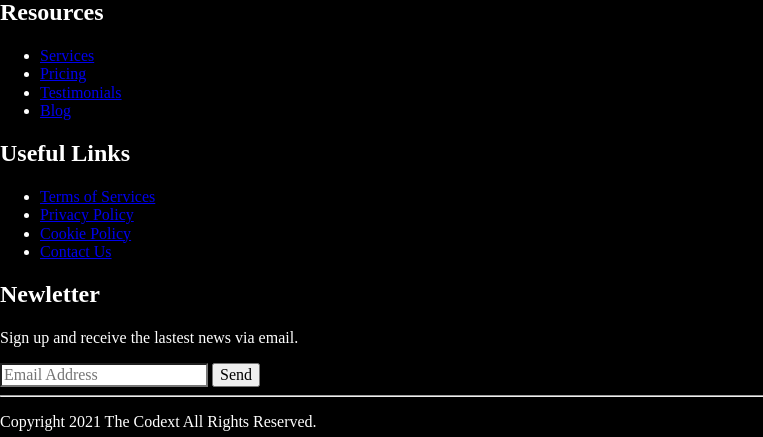
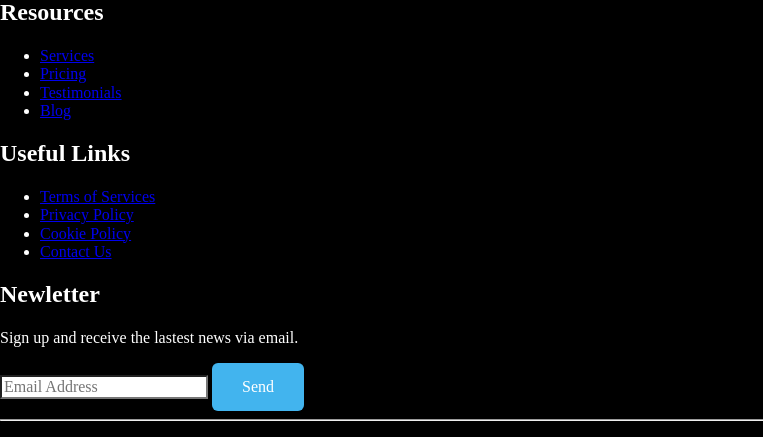
Before and after one commit to ls3648/Info-151, a plain HTML site: page index.html in a window 1280 px wide. Shown: the part 200-637 px from the top of the page, without its empty margins (0-763 px from the left). Drawn offline with Linux system fonts and the light colour scheme.

Commit message:
Added Button

```diff
--- a/index.html
+++ b/index.html
@@ -64,7 +64,7 @@
                 <div>
                     <form action="#">
                         <input type="text" placeholder="Email Address">
-                        <button>Send</button>
+                        <button class="blue-btn">Send</button>
                     </form>
                 </div>
             </section>
--- a/scss/components/_buttons.scss
+++ b/scss/components/_buttons.scss
@@ -1,3 +1,13 @@
 /* =============
     Buttons
 ============= */
+button{
+    border: none
+}
+
+.blue-btn{
+    background-color: var(--light-blue);
+    color: var(--white);
+    padding: 15px 30px;
+    border-radius: 6px;
+}
```
Also changed, not shown: css/styles.css.
